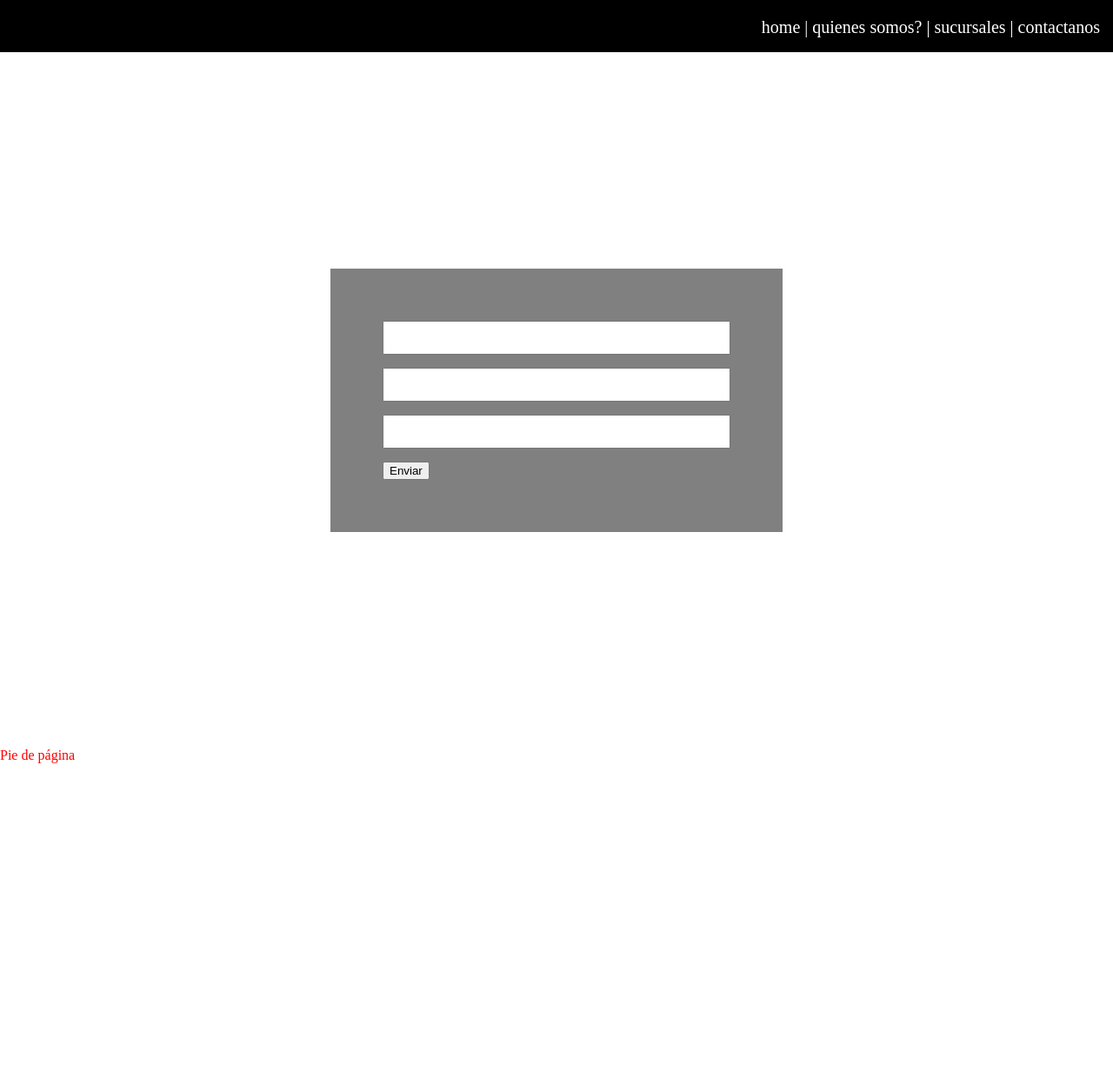
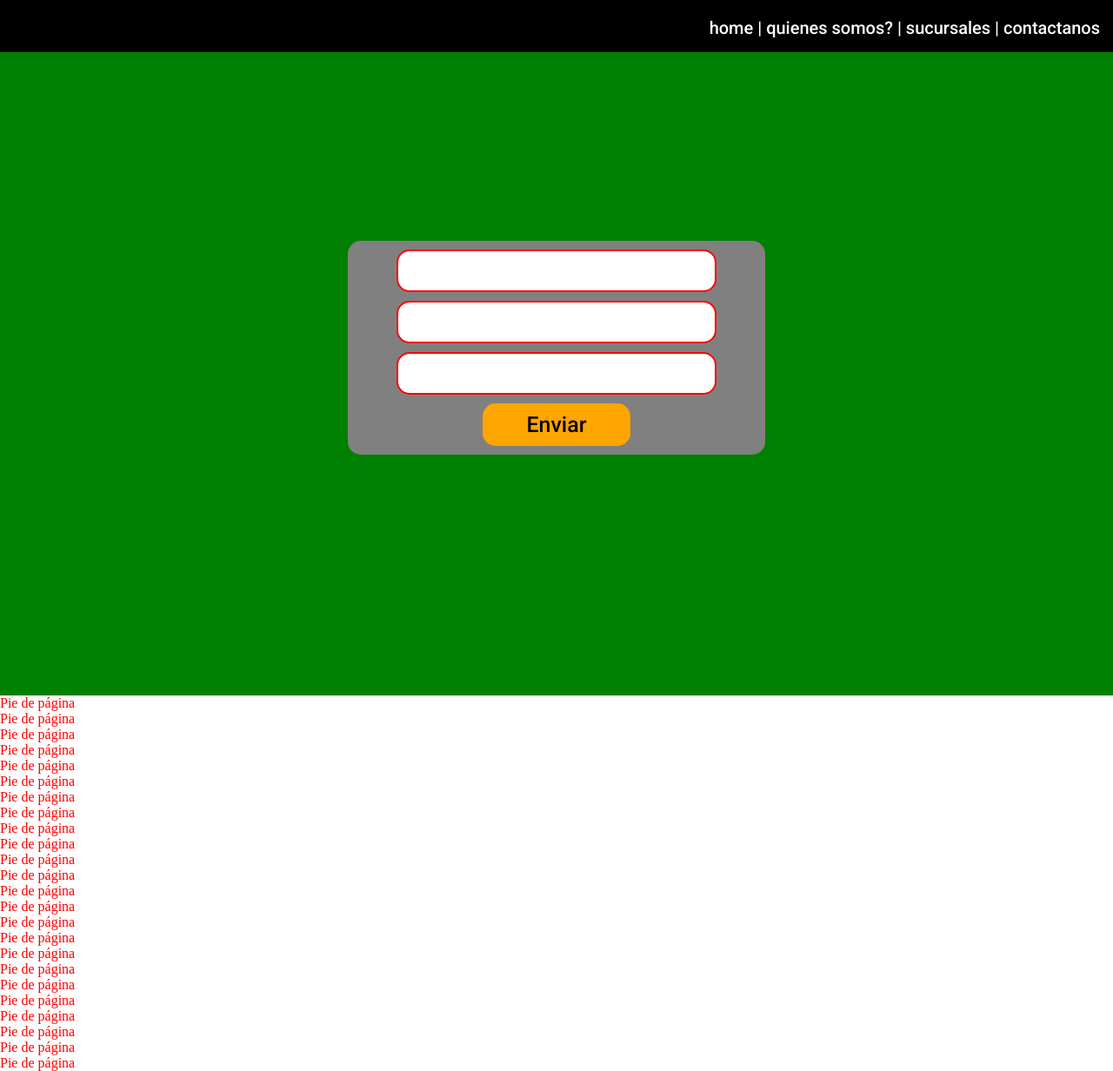
Before and after one commit to marianoajl/Codo, a plain HTML site: page index.html in a window 1280 px wide. Shown: the whole page at 87% size. Before the commit the page ends 878 px from the top, so only its background shows below. Drawn offline with Linux system fonts and the light colour scheme.

Commit message:
Seguimos modificando estilos

```diff
--- a/estilos.css
+++ b/estilos.css
@@ -1,6 +1,8 @@
+@import url('https://fonts.googleapis.com/css2?family=Roboto:wght@500;900&display=swap');
 *{
- margin: 0px;
-
+ box-sizing: border-box;
+ margin: 0;
+ padding: 0;
  }
 
 p {
@@ -12,9 +14,13 @@ span {
 }
 
 /* ***************** Menu de opciones ********************* */
+
 .menuvertical {
         background-color: black;
         height: 60px;
+        font-family: 'Roboto', sans-serif;
+        position: fixed; /* fijo el encazado del menu */
+        width: 100%;
 }
 
 .menuvertical p {
@@ -25,43 +31,12 @@ span {
         padding: 20px 15px 0px 0px;
 }
 
-
-/* ***************** Formulario ********************* */
-
-
-*{
- margin: 0px;
-
- }
-
-p {
-   color:red;
-}
-
-span {
-   color:yellow;
-}
-
-/* ***************** Menu de opciones ********************* */
-.menuvertical {
-        background-color: black;
-        height: 60px;
-}
-
-.menuvertical p {
-        color: white;
-        text-align: right;
-        font-style: bold;
-        font-size: 20px;
-        padding: 20px 15px 0px 0px;
-}
-
-
 /* ***************** Formulario ********************* */
 
 .formulario {
-            background-color: white; /* color de fondo */
-            height: 100%;            /* alto de la clase formulario */
+            background-color: green; /* color de fondo */
+            height: 100vh;            /* alto de la clase formulario */
+            /* vh = viewport horizontal = tamaño de la pantalla */
             justify-content: center; /* ubicacion de los elementos */
             align-items: center; /* centrado para el formulario */
             display:flex;
@@ -69,20 +44,44 @@ span {
 
 form {
                 background-color: gray; /* color de fondo */
-                max-width :400px;
-                margin: 0 auto;            /* centrado */
-                padding: 60px;            /* margen interno */
-
-
+                max-width :480px;
+                padding: 10px;            /* margen interno */
+                text-align: center;
+                border-radius: 15px;
 }
 
 form input {
-                margin-bottom: 15px; /* margen inferior  top, left, right */
-                width: 100%;
-                padding: 10px;            /* margen interno */
+                margin-bottom: 10px; /* margen inferior  top, left, right */
+                width: 80%;
+                padding: 15px;        /* margen interno */
+                font-family: 'Roboto', sans-serif;
+                outline: none;  /* anulo el borde del cuadro de texto por default */
+                border: 2px red solid; /* borde del cuadro de texto */
+                border-radius: 15px;
+}
 
+form input:focus{
+            border: 2px green solid;
+            /*background-color: red; */
 }
 
 form button {
+            background-color: orange;
+            /*padding-top: 10px;
+            padding-bottom: 10px;
+            padding-left: 50px;
+            padding-right: 50px;*/
+            padding: 10px 50px 10px 50px;
 
+            font-family: 'Roboto', sans-serif;
+            font-size: 25px;
+            font-weight: 500;
+            border: 0;
+            color: black;
+            border-radius: 15px;
 }
+
+form button:hover{
+            color: white;
+            background-color: red;
+}
--- a/index.html
+++ b/index.html
@@ -1,17 +1,15 @@
-<!DOCTYPE html5>
+<!DOCTYPE html>
 <html lang="es">
-
     <head>
         <title>Contáctanos</title>
         <meta charset="UTF-8">
         <link rel="stylesheet" href="estilos.css">
     </head>
-
     <body>
 
         <div class="menuvertical">
         <!-- menu de opciones -->
-        <p> home | quienes somos? | sucursales | contactanos</p>
+        <p> home |  quienes somos? |  sucursales | contactanos</p>
         <!-- <span>Un dato mas</span> -->
         </div>
 
@@ -26,7 +24,28 @@
         </div>
 
         <p>Pie de página</p>
-
+        <p>Pie de página</p>
+        <p>Pie de página</p>
+        <p>Pie de página</p>
+        <p>Pie de página</p>
+        <p>Pie de página</p>
+        <p>Pie de página</p>
+        <p>Pie de página</p>
+        <p>Pie de página</p>
+        <p>Pie de página</p>
+        <p>Pie de página</p>
+        <p>Pie de página</p>
+        <p>Pie de página</p>
+        <p>Pie de página</p>
+        <p>Pie de página</p>
+        <p>Pie de página</p>
+        <p>Pie de página</p>
+        <p>Pie de página</p>
+        <p>Pie de página</p>
+        <p>Pie de página</p>
+        <p>Pie de página</p>
+        <p>Pie de página</p>
+        <p>Pie de página</p>
+        <p>Pie de página</p>
     </body>
-
 </html>
```
Lines whose indentation alone changed are shown as unchanged.
